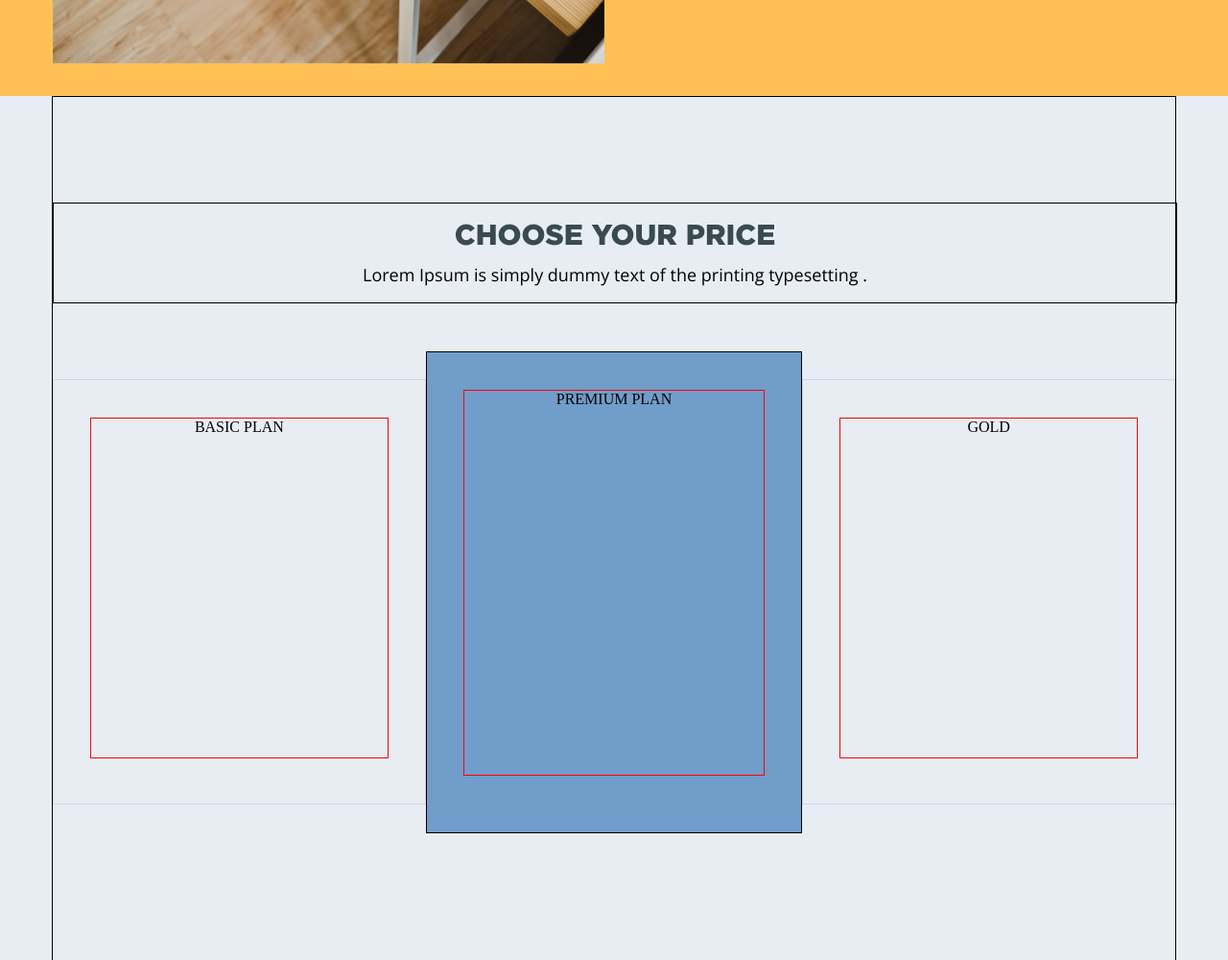
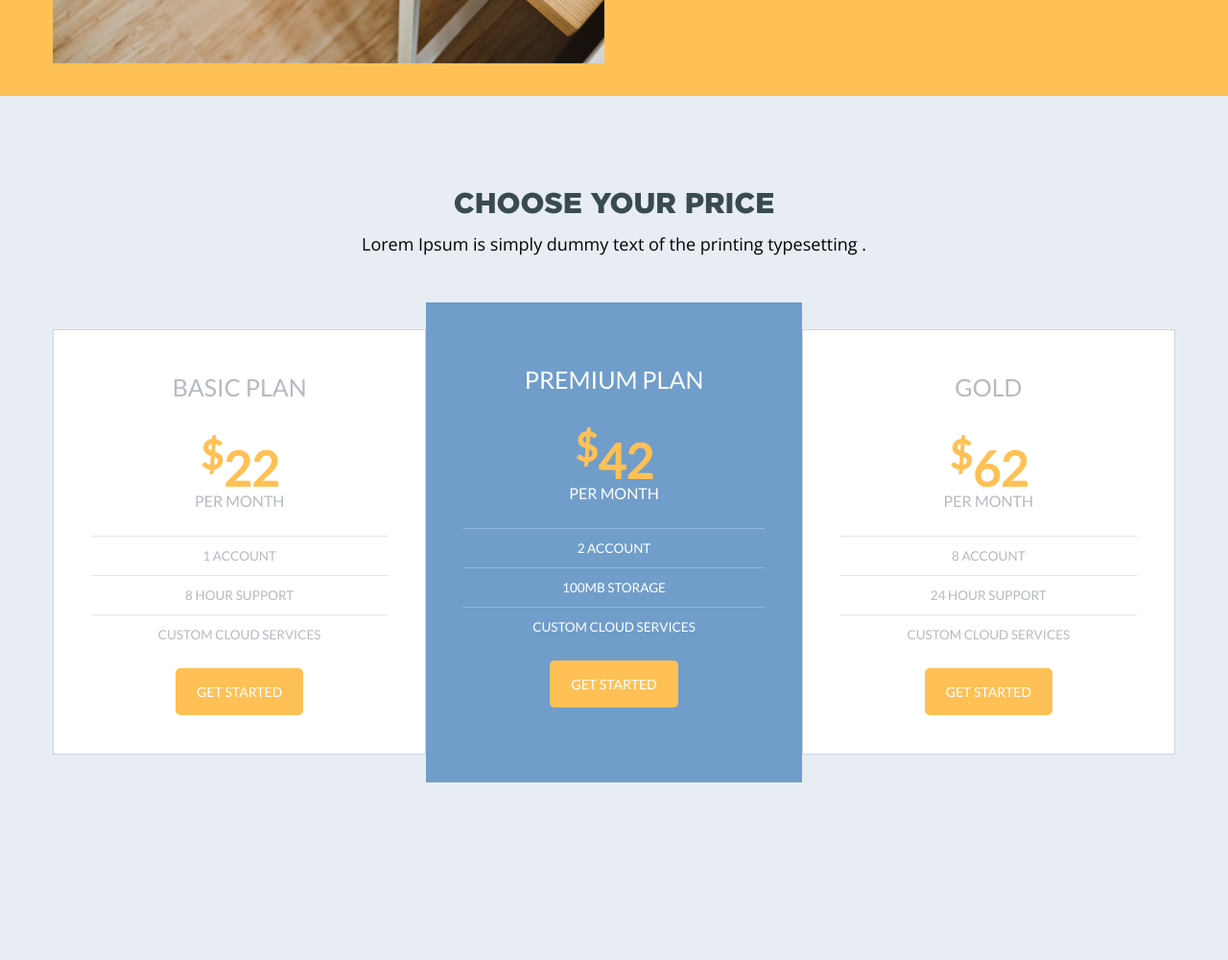
Before and after one commit to TrellixVulnTeam/by-template_RXOF, a plain HTML site: page 1/index.html in a window 1280 px wide. Shown: the part 2016-3016 px from the top of the page at 96% size. Drawn offline with nearby package versions, Linux system fonts and the light colour scheme.

Commit message:
new-block

```diff
--- a/1/css/sass/main.sass
+++ b/1/css/sass/main.sass
@@ -250,46 +250,87 @@ header
 
 .third-block
   height: 900px
+  padding-top: 100px
   background-color: #e7edf3
-  .content
-    border: 1px black solid
-    .priceH
-      margin-top: 110px
-      border: 1px black solid
-      width: 100%
+  .priceH
 
+    width: 100%
+    text-align: center
+    line-height: 22px
+    h1
+      margin-top: 0
+      text-transform: uppercase
+      font-family: "Gotham Black"
+      font-size: 30px
+      color: #394b50
+    p
+      font-family: "Open Sans"
+      font-size: 18px
+  .price-plan
+    display: flex
+    align-items: center
+    margin: 50px auto 0 auto
+    .box-middle
+      background-color: #709dca
+      width: 395px
+      height: 500px
+      .middle
+        margin-top: 60px
+        color: white
+        .price-text-content
+           border-color: #8eb8e2
+    .box-side
+      width: 391px
+      height: 441px
+      background-color: white
+      border: 1px #ccd5df solid
+    .price-text
+      text-transform: uppercase
       text-align: center
-      line-height: 22px
+      color: #b5bbc1
+      margin: 10% auto 0 auto
+      width: 80%
+      height: auto
+      font-family: "Lato"
+      line-height: 40px
       h1
-        text-transform: uppercase
-        font-family: "Gotham Black"
-        font-size: 30px
-        color: #394b50
-      p
-        font-family: "Open Sans"
-        font-size: 18px
-    .price-plan
+        margin-top: 0
+        margin-bottom: 0
+        font-size: 25px
+        font-weight: lighter
+      .price
+        margin-bottom: 0
+        margin-top: 30px
+        font-size: 50px
+        color: #ffc155
+        font-weight: bold
+.underH
+  margin-top: -5px
+  padding-top: 0
 
-      display: flex
-      align-items: center
-      margin: 50px auto 0 auto
-      .box-middle
-        background-color: #709dca
-        border: 1px black solid
-        width: 395px
-        height: 500px
-      .box-side
-        width: 391px
-        height: 441px
-        background-color: #e7edf3
-        border: 1px #ccd5df solid
-      .price-text
-        text-transform: uppercase
-        text-align: center
-        border: 1px red solid
-        margin: 10% auto 0 auto
-        width: 80%
-        height: 80%
+.price-text-content
+  font-size: 13.5px
+  margin-bottom: 0
+  border-top: 1px #e2e9f0 solid
+  margin-top: 0
+
+
+.get_start
+  margin-top: 15px
+  padding: 16px 22px
+  background: #ffc155
+  color: white
+  outline: none
+  border: none
+  border-radius: 5px
+  text-transform: uppercase
+  font-family: "Lato", Serif
+  font-size: 14px
+.get_start:hover
+  box-shadow: 0 14px 28px rgba(0,0,0,0.25), 0 10px 10px rgba(0,0,0,0.22)
+  transform: scale(1.2)
+
+
 
 
 .fourth-block
--- a/1/index.html
+++ b/1/index.html
@@ -198,13 +198,37 @@
               </div>
               <div class="price-plan">
                 <div class="box box-side">
-                    <div class="price-text">basic plan</div>
+                    <div class="price-text">
+                        <h1>basic plan</h1>
+                        <p class="price"><sup class="usd">$</sup>22</p>
+                        <p class="underH">per month</p>
+                        <p class="price-text-content">1 account</p>
+                        <p class="price-text-content">8 hour support</p>
+                        <p class="price-text-content">custom cloud services</p>
+                        <button class="get_start">get started</button>
+
+                    </div>
                 </div>
                 <div class="box box-middle">
-                    <div class="price-text">premium plan</div>
+                    <div class="price-text middle">
+                        <h1>premium plan</h1>
+                        <p class="price"><sup class="usd">$</sup>42</p>
+                        <p class="underH">per month</p>
+                        <p class="price-text-content">2 account</p>
+                        <p class="price-text-content">100mb storage</p>
+                        <p class="price-text-content">custom cloud services</p>
+                        <button class="get_start">get started</button></div>
                 </div>
                 <div class="box box-side">
-                    <div class="price-text">gold </div>
+                    <div class="price-text">
+                        <h1>gold</h1>
+                        <p class="price"><sup class="usd">$</sup>62</p>
+                        <p class="underH">per month</p>
+                        <p class="price-text-content">8 account</p>
+                        <p class="price-text-content">24 hour support</p>
+                        <p class="price-text-content">custom cloud services</p>
+                        <button class="get_start">get started</button>
+                    </div>
                 </div>
               </div>
 
```
Also changed, not shown: 1/css/main.css, 1 other file.
